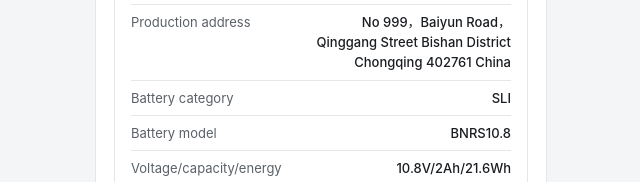
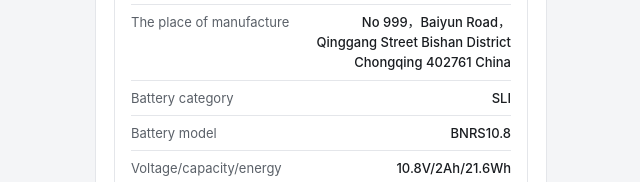
Before and after one commit to Lauvaya/loncin81316.github.io, a plain HTML site: page index.html in a window 1280 px wide. Shown: the part 440-622 px from the top of the page, 319-959 px from the left. Drawn offline with Linux system fonts and the light colour scheme.

Commit message:
Update index.html

```diff
--- a/index.html
+++ b/index.html
@@ -158,7 +158,7 @@
         <div class="v" data-page-node-id="Ch9GYrzAhQDVChfcFkZKIX">Loncin General Power Equipment Co.,Ltd</div></div>
       <div class="row" data-page-node-id="GPHBXHB9iyaR0bTTSwiWK1"><div class="k" data-page-node-id="4BeLaP3qi2dXBGRQxDRCYM">Manufacturer Address</div>
         <div class="v" data-page-node-id="e9aVe3In8s6UiFHX1hXptV">NO.99 Hualong Road ,jiulong Industrial park Jiulongpo District,Chongqing,P.R.China</div></div>
-      <div class="row" data-page-node-id="eMwkI6OYMepaKynLcPg5mx"><div class="k" data-page-node-id="r3aVbrohTNcCeQIn8rpyiU">Production address</div>
+      <div class="row" data-page-node-id="eMwkI6OYMepaKynLcPg5mx"><div class="k" data-page-node-id="r3aVbrohTNcCeQIn8rpyiU">The place of manufacture</div>
         <div class="v" data-page-node-id="bpHrlGRvQJUYVCUg4OZocy">No 999，Baiyun Road，Qinggang Street Bishan District Chongqing 402761 China</div></div>
       <div class="row" data-page-node-id="c5M5g7FgwIGPtb9eSISYrJ"><div class="k" data-page-node-id="093EMCybl1I0ONhnqOVMWV">Battery category</div>
         <div class="v" data-page-node-id="kq2uJHOtFxKplASt1OrDt1">SLI</div></div>
```
